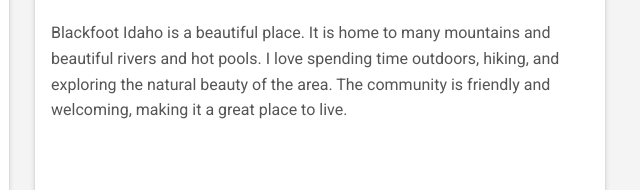
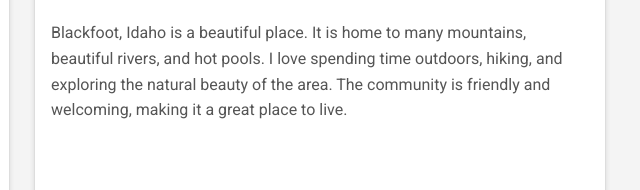
Before and after one commit to kendychae/wdd131, a plain HTML site: page index.html in a window 1280 px wide. Shown: the part 470-660 px from the top of the page, 618-1258 px from the left. Drawn offline with nearby package versions, Linux system fonts and the light colour scheme.

Commit message:
w01 editsx2

```diff
--- a/index.html
+++ b/index.html
@@ -34,21 +34,15 @@
             <h2>About Me</h2>
             <img class="profile-image" src="images/profile1.JPEG" alt="Description of Section 1 Image">
             <p>My name is Kendahl Bingham. I am a student at BYU-Idaho, studying web development. I have a passion for
-                creating
-                dynamic and interactive web applications. In my free time, I enjoy playing the piano, reading, and
-                spending time
-                with my family.</p>
-            </p>
+                creating dynamic and interactive web applications. In my free time, I enjoy playing the piano, reading,
+                and spending time with my family.</p>
         </section>
         <section class="card">
             <h2>Blackfoot, Idaho</h2>
             <img src="images/mountains.webp" alt="Description of Section 2 Image">
-            <p>Blackfoot Idaho is a beautiful place. It is home to many mountains and beautiful rivers and hot pools. I
-                love
-                spending time outdoors, hiking, and exploring the natural beauty of the area. The community is friendly
-                and
-                welcoming, making it a great place to live.</p>
-            </p>
+            <p>Blackfoot, Idaho is a beautiful place. It is home to many mountains, beautiful rivers, and hot pools. I
+                love spending time outdoors, hiking, and exploring the natural beauty of the area. The community is
+                friendly and welcoming, making it a great place to live.</p>
         </section>
     </main>
 
--- a/styles/base.css
+++ b/styles/base.css
@@ -89,8 +89,10 @@ main {
 
 /* Profile Image Specific Style */
 .profile-image {
-    width: 50%; /* Reduce the width to half */
-    height: auto; /* Maintain aspect ratio */
+    width: 50%;
+    /* Reduce the width to half */
+    height: auto;
+    /* Maintain aspect ratio */
 }
 
 /* Footer Styles */
```
